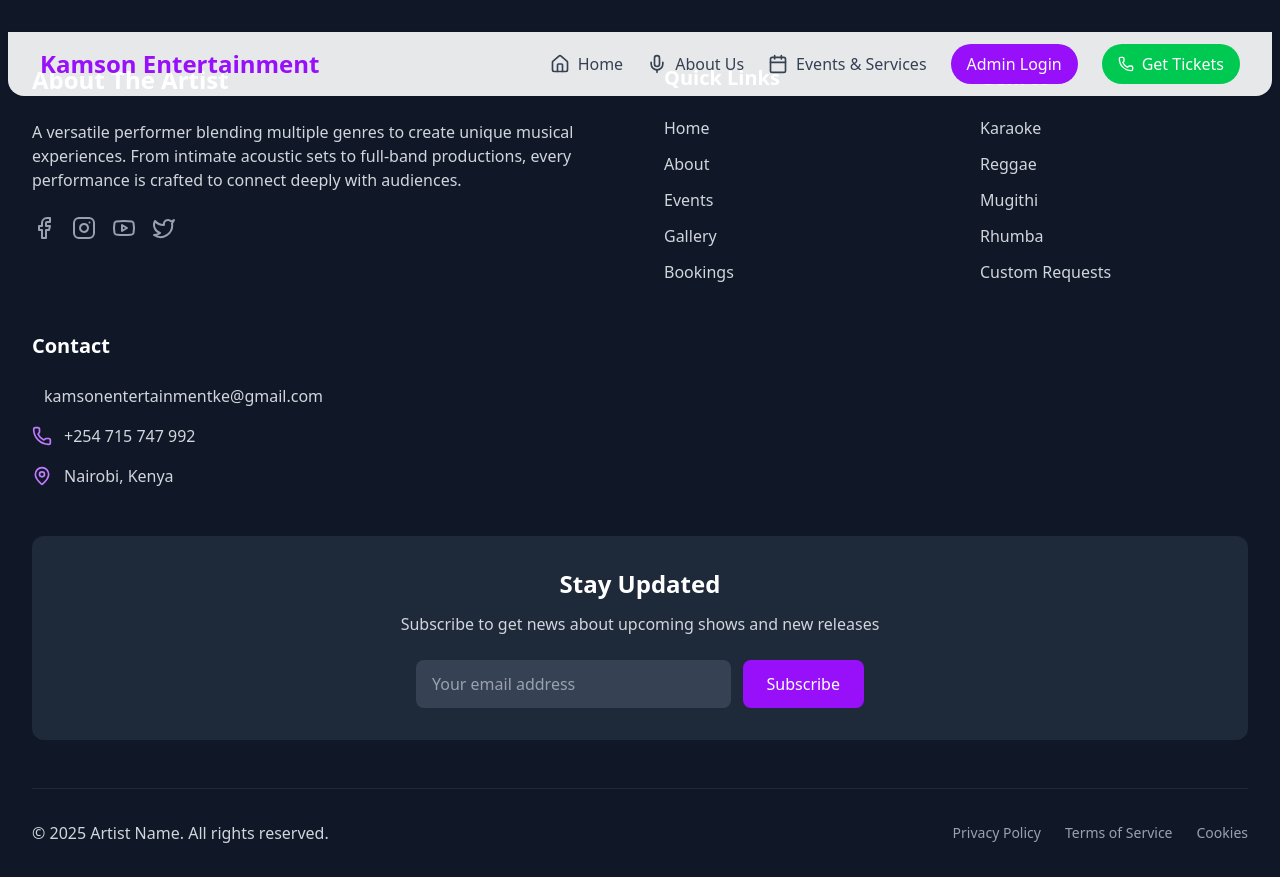
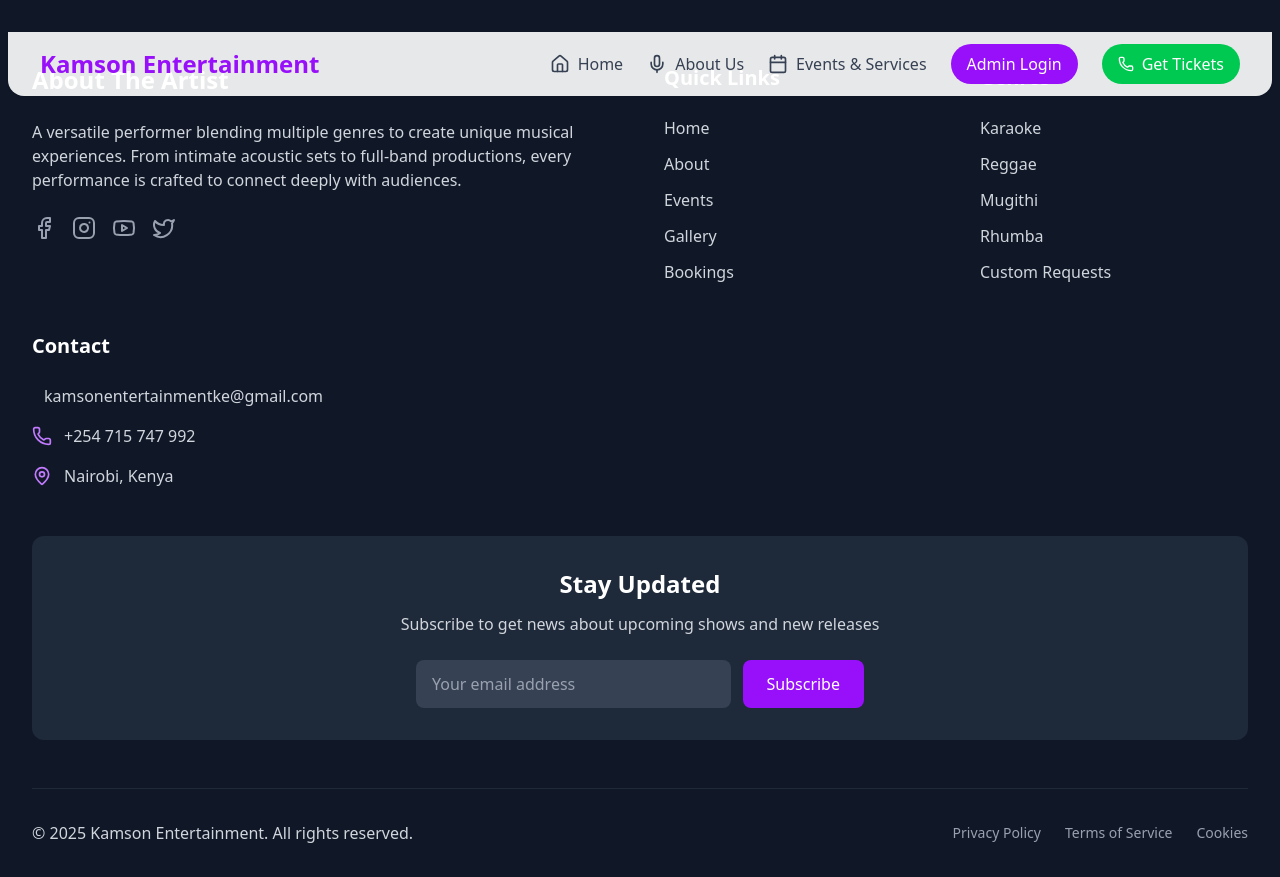
Before and after one commit to Felixnganga-max/kamson, a React (Vite) app in the folder kamson/: page /login in a window 1280 px wide. Built offline with nearby package versions, Linux system fonts and the light colour scheme.

Commit message:
Added adsense link to head

```diff
--- a/kamson/src/components/Footer.jsx
+++ b/kamson/src/components/Footer.jsx
@@ -176,7 +176,9 @@ const Footer = () => {
         {/* Copyright and Bottom Links */}
         <div className="pt-8 border-t border-gray-800 flex flex-col md:flex-row justify-between items-center">
           <div className="mb-4 md:mb-0">
-            <p>&copy; {currentYear} Artist Name. All rights reserved.</p>
+            <p>
+              &copy; {currentYear} Kamson Entertainment. All rights reserved.
+            </p>
           </div>
           <div className="flex space-x-6">
             <a
```
